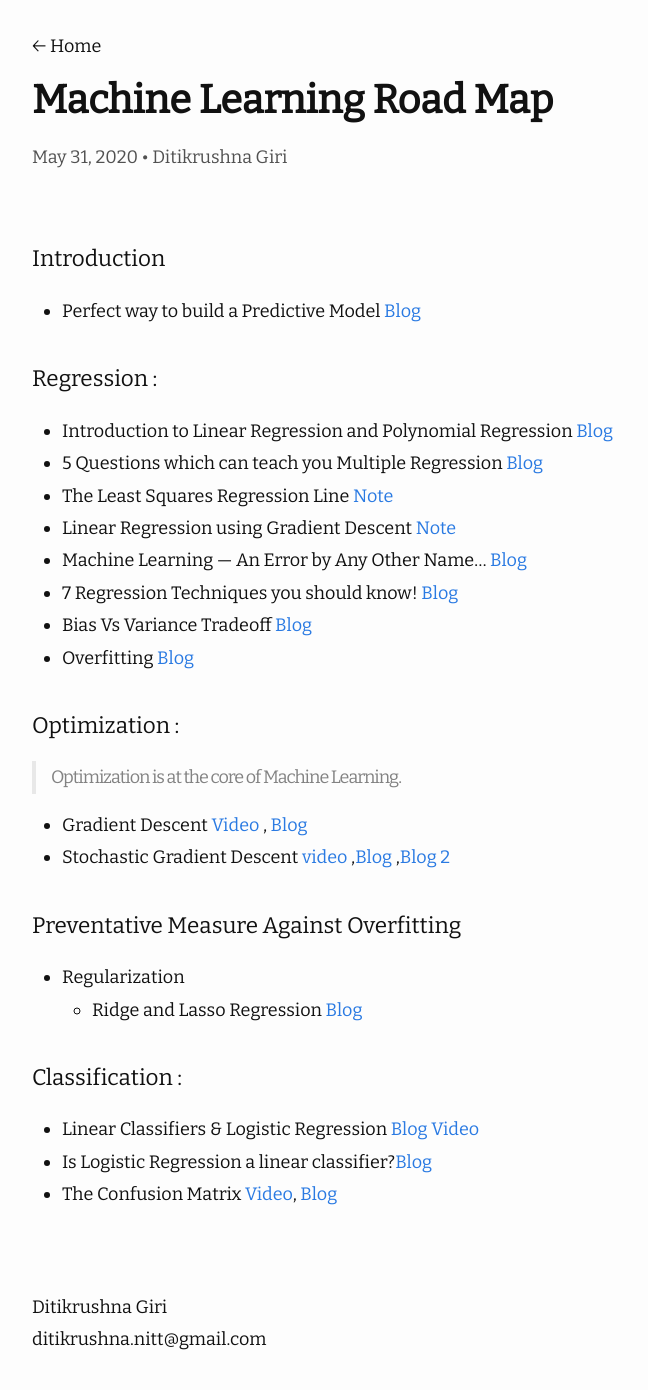
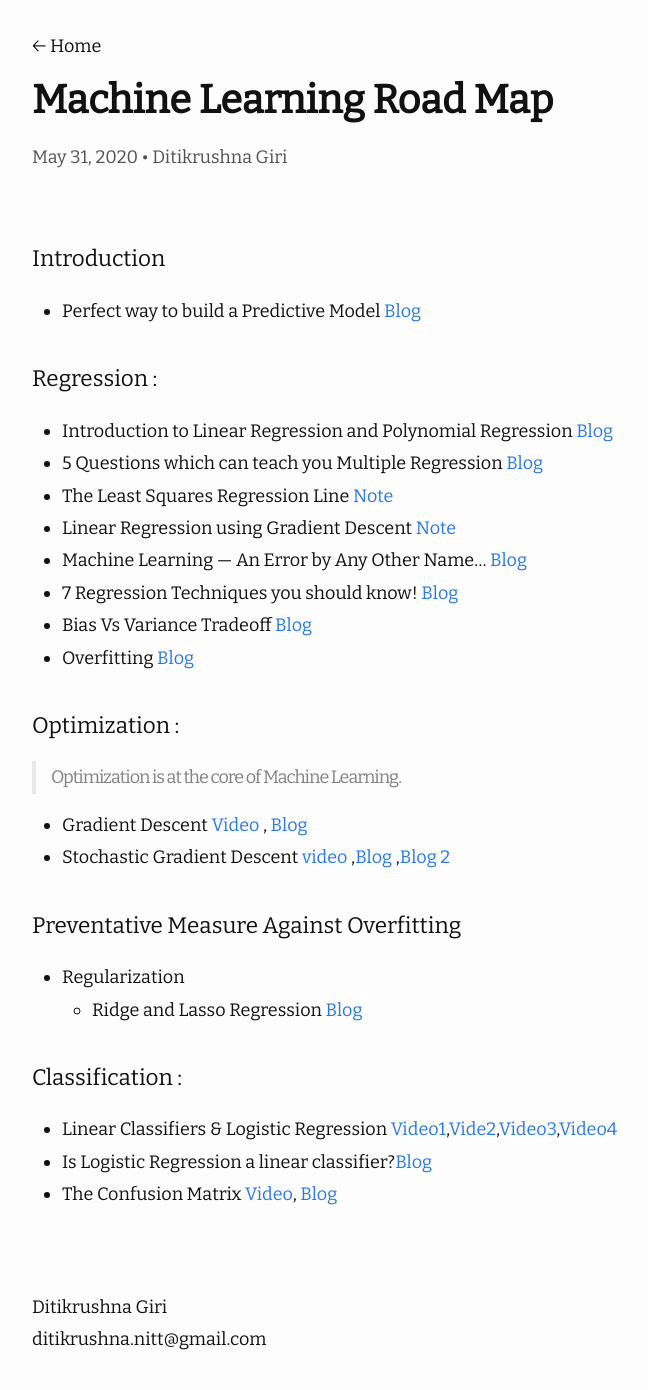
Before and after one commit to ditikrushna/eNotes, a Jekyll site: the page built from _posts/2020-05-31-Machine Learning Road Map.md, in a window 1280 px wide. Shown: the whole page, without its empty margins (238-886 px from the left). Built offline with Jekyll 4.4.1, drawn with Linux system fonts in a browser that asks for light colours; nearby versions of some CDN libraries.

Commit message:
Update 2020-05-31-Machine Learning Road Map.md

```diff
--- a/_posts/2020-05-31-Machine Learning Road Map.md
+++ b/_posts/2020-05-31-Machine Learning Road Map.md
@@ -31,6 +31,6 @@ author: "Ditikrushna Giri"
         -   Ridge and Lasso Regression  [Blog](https://www.analyticsvidhya.com/blog/2016/01/ridge-lasso-regression-python-complete-tutorial/)
 
 #### Classification :
- - Linear Classifiers & Logistic Regression [Blog](https://towardsdatascience.com/introduction-to-logistic-regression-66248243c148#:~:text=Logistic%20Regression,on%20the%20concept%20of%20probability.&text=The%20hypothesis%20of%20logistic%20regression,function%20between%200%20and%201%20.) [Video](https://www.youtube.com/watch?v=yIYKR4sgzI8&list=PLblh5JKOoLUKxzEP5HA2d-Li7IJkHfXSe)
+ - Linear Classifiers & Logistic Regression [Video1](https://youtu.be/yIYKR4sgzI8),[Vide2](https://youtu.be/vN5cNN2-HWE),[Video3](https://youtu.be/BfKanl1aSG0),[Video4](https://youtu.be/xxFYro8QuXA)
  - Is Logistic Regression a linear classifier?[Blog](https://homes.cs.washington.edu/~marcotcr/blog/linear-classifiers/)
  - The Confusion Matrix [Video](https://youtu.be/Kdsp6soqA7o), [Blog](https://towardsdatascience.com/understanding-confusion-matrix-a9ad42dcfd62)
```
